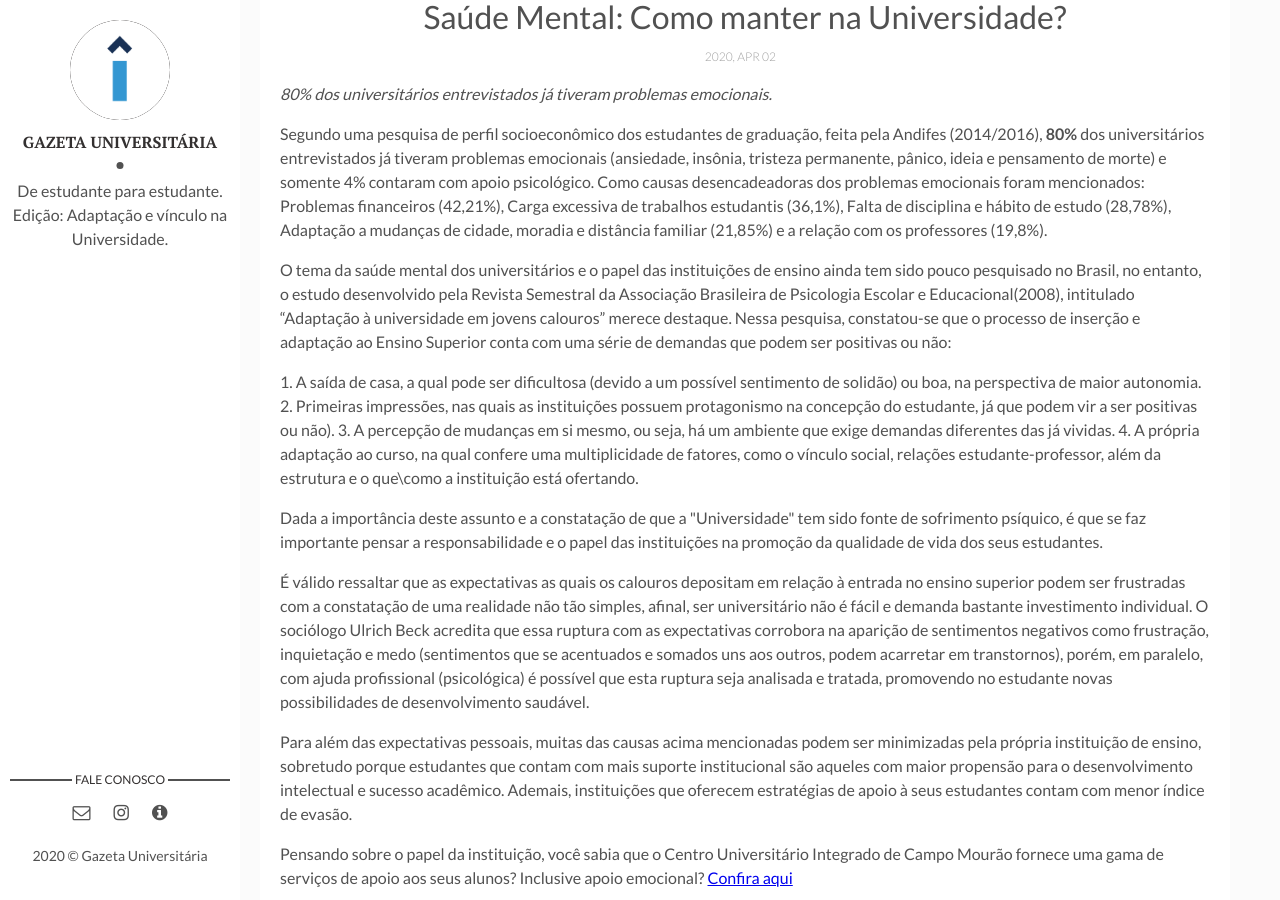
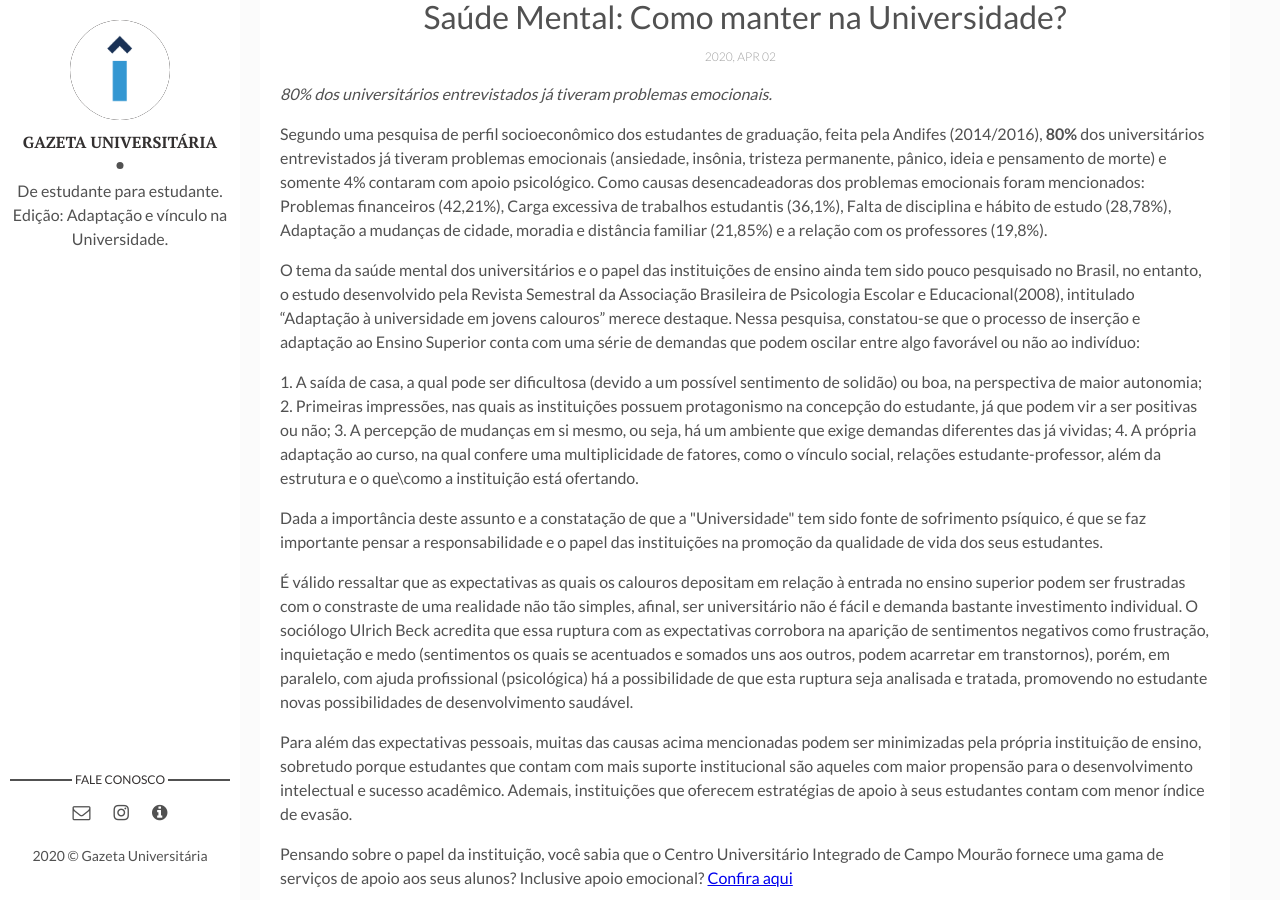
Before and after one commit to gazetauniversitaria/gazetauniversitaria.github.io, a Jekyll site: the page built from _posts/2020-04-02-saude-mental.markdown, in a window 1280 px wide and 900 px high, scrolled down 554 px. Built offline with Jekyll 4.4.1, drawn with Linux system fonts in a browser that asks for light colours; comment, search, counter and statistics services are not loaded.

Commit message:
Update 2020-04-02-saude-mental.markdown

```diff
--- a/_posts/2020-04-02-saude-mental.markdown
+++ b/_posts/2020-04-02-saude-mental.markdown
@@ -11,19 +11,19 @@ tags: [Saúde Mental, Você Importa, Saúde Mental Importa, Cuide-se, Psicologia
 
 Segundo uma pesquisa de perfil socioeconômico dos estudantes de graduação, feita pela Andifes (2014/2016), **80%** dos universitários entrevistados já tiveram problemas emocionais (ansiedade, insônia, tristeza permanente, pânico, ideia e pensamento de morte) e somente 4% contaram com apoio psicológico. Como causas desencadeadoras dos problemas emocionais foram mencionados: Problemas financeiros (42,21%), Carga excessiva de trabalhos estudantis (36,1%), Falta de disciplina e hábito de estudo (28,78%), Adaptação a mudanças de cidade, moradia e distância familiar (21,85%) e a relação com os professores (19,8%).
 
-O tema da saúde mental dos universitários e o papel das instituições de ensino ainda tem sido pouco pesquisado no Brasil, no entanto, o estudo desenvolvido pela Revista Semestral da Associação Brasileira de Psicologia Escolar e Educacional(2008), intitulado “Adaptação à universidade em jovens calouros” merece destaque. Nessa pesquisa, constatou-se que o processo de inserção e adaptação ao Ensino Superior conta com uma série de demandas que podem ser positivas ou não:
+O tema da saúde mental dos universitários e o papel das instituições de ensino ainda tem sido pouco pesquisado no Brasil, no entanto, o estudo desenvolvido pela Revista Semestral da Associação Brasileira de Psicologia Escolar e Educacional(2008), intitulado “Adaptação à universidade em jovens calouros” merece destaque. Nessa pesquisa, constatou-se que o processo de inserção e adaptação ao Ensino Superior conta com uma série de demandas que podem oscilar entre algo favorável ou não ao indivíduo:
 <p>
 
-1. A saída de casa, a qual pode ser dificultosa (devido a um possível sentimento de solidão) ou boa, na perspectiva de maior autonomia.
+1. A saída de casa, a qual pode ser dificultosa (devido a um possível sentimento de solidão) ou boa, na perspectiva de maior autonomia;
 
-2. Primeiras impressões, nas quais as instituições possuem protagonismo na concepção do estudante, já que podem vir a ser positivas ou não).
+2. Primeiras impressões, nas quais as instituições possuem protagonismo na concepção do estudante, já que podem vir a ser positivas ou não;
 
-3. A percepção de mudanças em si mesmo, ou seja, há um ambiente que exige demandas diferentes das já vividas.
+3. A percepção de mudanças em si mesmo, ou seja, há um ambiente que exige demandas diferentes das já vividas;
 
 4. A própria adaptação ao curso, na qual confere uma multiplicidade de fatores, como o vínculo social, relações estudante-professor, além da estrutura e o que\como a instituição está ofertando. </p>
 <p>Dada a importância deste assunto e a constatação de que a "Universidade" tem sido fonte de sofrimento psíquico, é que se faz importante pensar a responsabilidade e o papel das instituições na promoção da qualidade de vida dos seus estudantes.</p>
 
-É válido ressaltar que as expectativas as quais os calouros depositam em relação à entrada no ensino superior podem ser frustradas com a constatação de uma realidade não tão simples, afinal, ser universitário não é fácil e demanda bastante investimento individual. O sociólogo Ulrich Beck acredita que essa ruptura com as expectativas corrobora na aparição de sentimentos negativos como frustração, inquietação e medo (sentimentos que se acentuados e somados uns aos outros, podem acarretar em transtornos), porém, em paralelo, com ajuda profissional (psicológica) é possível que esta ruptura seja analisada e tratada, promovendo no estudante novas possibilidades de desenvolvimento saudável.
+É válido ressaltar que as expectativas as quais os calouros depositam em relação à entrada no ensino superior podem ser frustradas com o constraste de uma realidade não tão simples, afinal, ser universitário não é fácil e demanda bastante investimento individual. O sociólogo Ulrich Beck acredita que essa ruptura com as expectativas corrobora na aparição de sentimentos negativos como frustração, inquietação e medo (sentimentos os quais se acentuados e somados uns aos outros, podem acarretar em transtornos), porém, em paralelo, com ajuda profissional (psicológica) há a possibilidade de que esta ruptura seja analisada e tratada, promovendo no estudante novas possibilidades de desenvolvimento saudável.
 
 Para além das expectativas pessoais, muitas das causas acima mencionadas podem ser minimizadas pela própria instituição de ensino, sobretudo porque estudantes que contam com mais suporte institucional são aqueles com maior propensão para o desenvolvimento intelectual e sucesso acadêmico. Ademais, instituições que oferecem estratégias de apoio à seus estudantes contam com menor índice de evasão.
 
```
